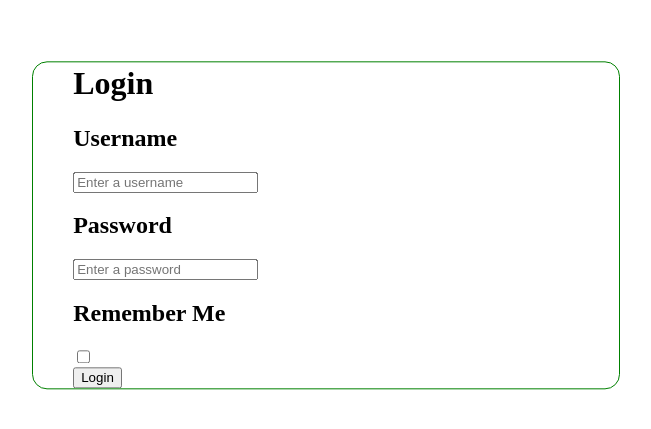
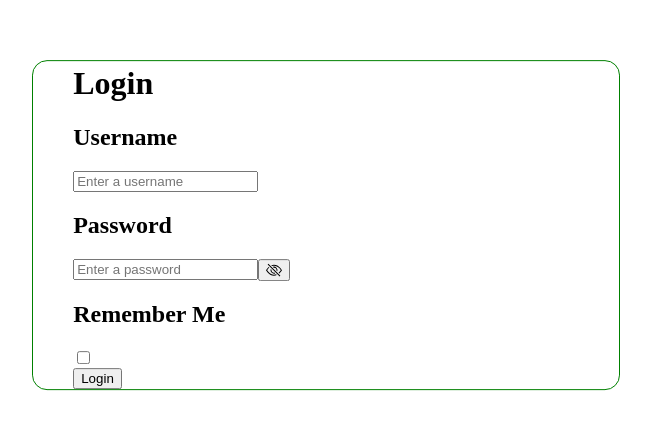
Before and after one commit to Juggle6/Langlearn, a React (Vite) app: page / in a window 1280 px wide. Shown: the part 117-546 px from the top of the page, without its empty margins (314-965 px from the left). Built offline with nearby package versions, Linux system fonts and the light colour scheme.

Commit message:
Added show/hide button to password field on the login page

```diff
--- a/src/components/login/login.jsx
+++ b/src/components/login/login.jsx
@@ -3,9 +3,15 @@ import React, { useState } from 'react';
 
 export default function Login() {
     const [fields, setFields] = useState({username: "", password: "", rememberMe: false});
+    const [passwordType, setPasswordType] = useState("password");
 
     function handleChange(event) {
         setFields({...fields, [event.target.name]: event.target.type === 'checkbox' ? event.target.checked : event.target.value});
+    };
+
+    function handleButtonClick() {
+        event.preventDefault();
+        setPasswordType(passwordType === 'password' ? 'text' : 'password');
     };
 
     return (
@@ -20,7 +26,12 @@ export default function Login() {
                 </div>
                 <div className={styles.passwordDiv}>
                     <h2>Password</h2>
-                    <input name="password" type="text" className={styles.textBox} placeholder="Enter a password" onChange={handleChange} value={fields.password}/>
+                    <div className={styles.passwordInputBox}>
+                        <input name="password" type={passwordType} className={styles.textBox} placeholder="Enter a password" onChange={handleChange} value={fields.password}/>
+                        <button onClick={handleButtonClick} className={styles.showPassword}>
+                            {passwordType === "password" ? <img src="eye-slash.svg" /> : <img src="eye.svg" />}
+                        </button>
+                    </div>
                 </div>
                 <div className={styles.rememberMe}>
                     <h2>Remember Me</h2>
--- a/src/components/login/login.module.css
+++ b/src/components/login/login.module.css
@@ -19,3 +19,13 @@
 .header h1 {
     line-height: 0;
 }
+
+.passwordInputBox {
+    display: flex;
+    align-items: center;
+}
+
+.showPassword {
+    display: flex;
+    align-items: center;
+}
```
Also changed, not shown: public/eye-slash.svg (added), public/eye.svg (added).
